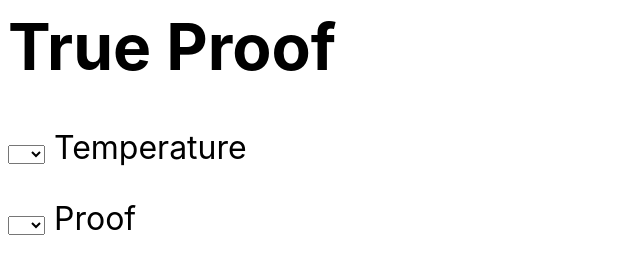
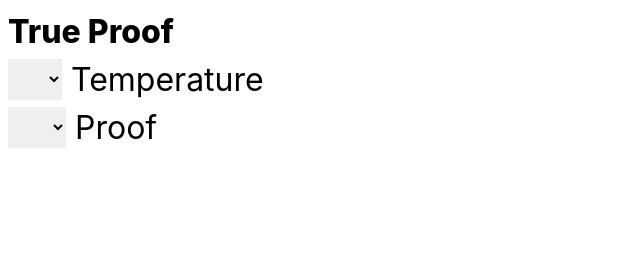
Before and after one commit to chap/trueproof, a plain HTML site: page index.html in a window 1280 px wide. Shown: the whole page, without its empty margins (0-640 px from the left). Drawn offline with nearby package versions, Linux system fonts and the light colour scheme.

Commit message:
fix dup temps, tailwind css

```diff
--- a/index.html
+++ b/index.html
@@ -1,5 +1,8 @@
 <html>
+    <head>
+        <meta charset="UTF-8">
         <meta name="viewport" content="width=device-width, initial-scale=1.0">
+        <script src="https://cdn.tailwindcss.com"></script>
 
         <title>
             True Proof
@@ -46,6 +49,8 @@
                     option.text = proof;
                     proofSelect.add(option);
 
+                    // only load temps once
+                    if (proof == "76") {
                         for (const temp in lookup[proof]) {
                             var option = document.createElement("option");
                             option.text = temp;
@@ -53,19 +58,22 @@
                         }
                     }
                 }
+            }
 
             function calculateTrueProof() {
                 const proof = document.getElementById("proof").value;
                 const temp = document.getElementById("temp").value;
+                const trueProof = document.getElementById("trueProof");
 
                 if (proof != "" && temp != "") {
                     const trueProofValue = lookup[proof][temp];
-                const trueProof = document.getElementById("trueProof");
                     trueProof.textContent = trueProofValue;
                     trueProof.classList.add("highlight");
                     setTimeout(() => {
                         trueProof.classList.remove("highlight");
                     }, "1000");
+                } else {
+                    trueProof.textContent = "True Proof"
                 }
             }
         </script>
@@ -83,8 +91,9 @@
                 }
             }
         </style>
-    <body onload="loadForm()" onChange="calculateTrueProof()">
-        <h1 id="trueProof">True Proof</h1>
+    </head>
+    <body onload="loadForm()" onChange="calculateTrueProof()" class="p-2">
+        <h1 id="trueProof" class="font-extrabold">True Proof</h1>
         <form>
             <p>
                 <select id="temp">
```
Lines whose indentation alone changed are shown as unchanged.
